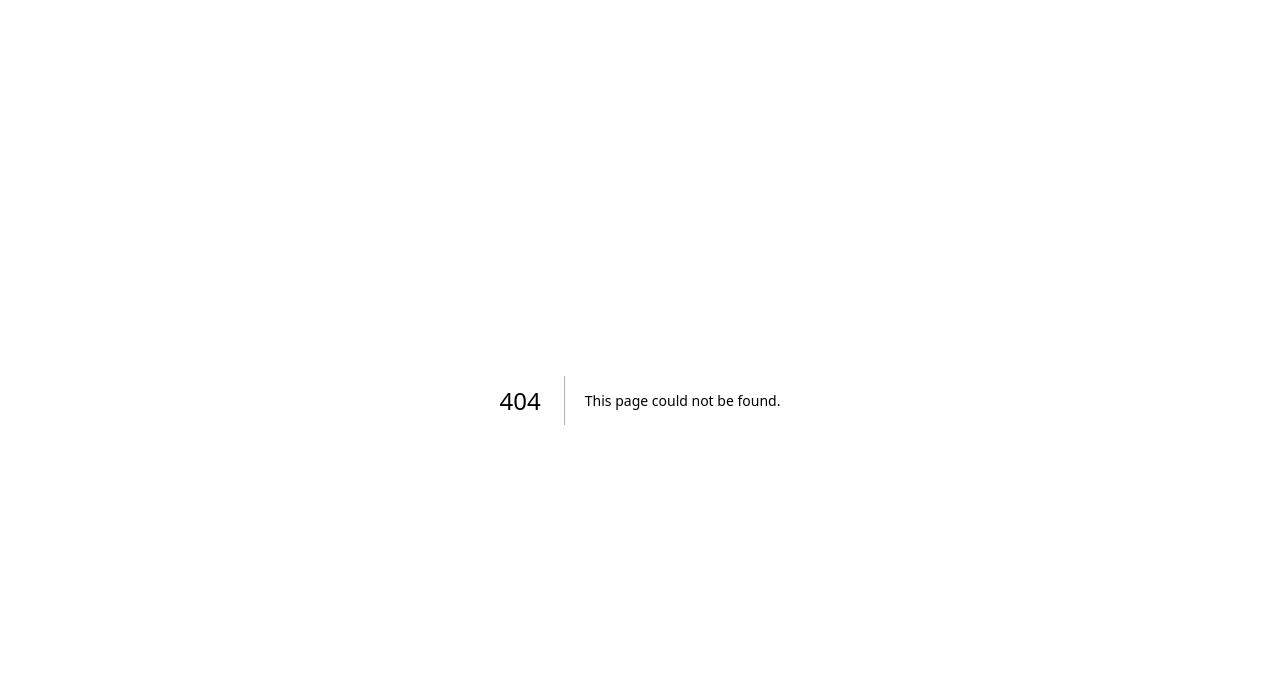
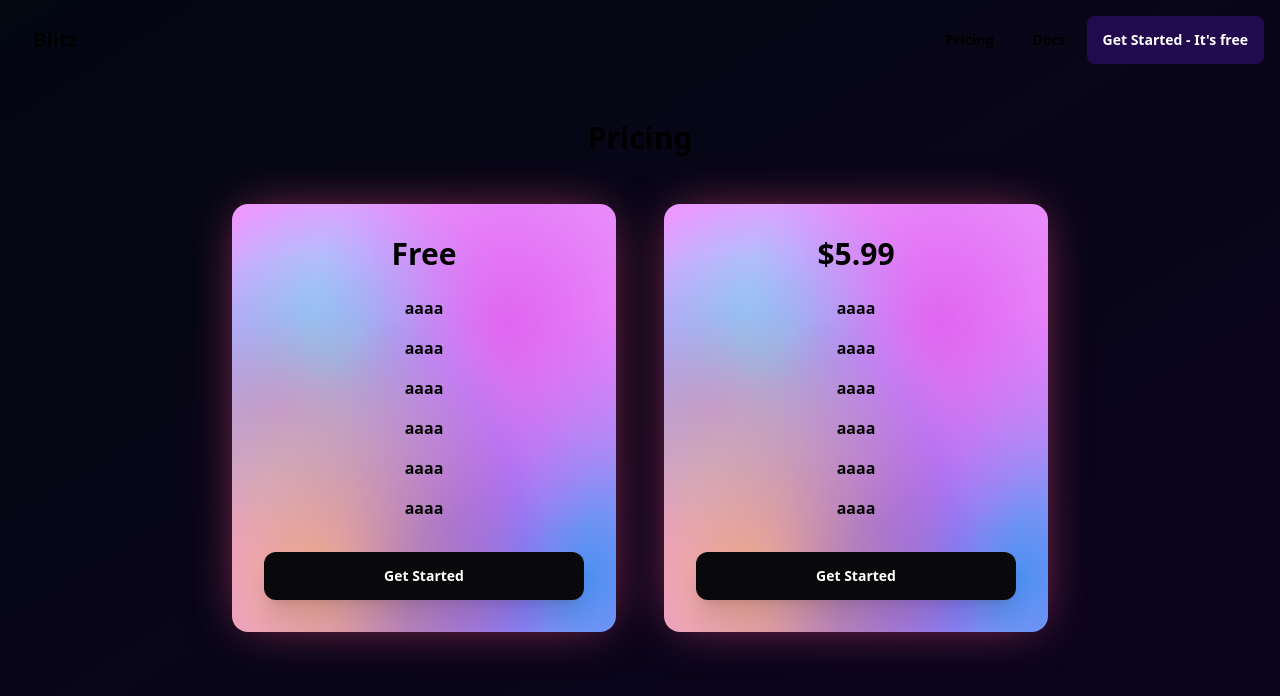
Before and after one commit to ramezj/astralics, a Next.js app in the folder client/: page /pricing in a window 1280 px wide. Before the commit this address had no page. Shown: the top 696 px of the page. Built offline with nearby package versions, Linux system fonts and the light colour scheme; no server answers.

Commit message:
new pricing page, changed ui

```diff
--- a/client/components/app/Card.js
+++ b/client/components/app/Card.js
@@ -1,13 +1,8 @@
 import Link from 'next/link'
-import { motion } from 'framer-motion'
 
 export default function Card(props) {
     return (
-        <motion.div
-        whileHover={{
-          scale:1.05
-        }}
-        >
+        <div className='hover:scale-105 duration-300'>
     <Link className="card w-96 widgetShadow backgroundColor shadow-xl cursor-pointer duration-300 outline-none rounded-xl drop-shadow-2xl" href={props.href}>
   <div className="card-body">
     <h2 className="card-title font-extrabold drop-shadow-lg">{props.title}</h2>
@@ -23,6 +18,6 @@ export default function Card(props) {
     </div>
   </div>
 </Link>
-        </motion.div>
+        </div>
     )
 }
--- a/client/components/navbar/index.js
+++ b/client/components/navbar/index.js
@@ -16,7 +16,7 @@ export default function Navbar(props) {
     <a className="btn btn-ghost normal-case text-xl">Pricing</a>
   </div> */}
   <div className="navbar-end mt-2 mr-2 sm:gap-1">
-    <Link className='btn btn-ghost normal-case' href='/app'>Pricing</Link>
+    <Link className='btn btn-ghost normal-case' href='/pricing'>Pricing</Link>
     <Link className='btn btn-ghost normal-case' href='/app'>Docs</Link>
     {
     session
--- /dev/null
+++ b/client/components/pricing/PricingCard.js
@@ -0,0 +1,19 @@
+export default function PricingCard(props) {
+    return (
+        <>
+        <div className="card w-96 backgroundColor widgetShadow shadow-xl cursor-pointer duration-300 hover:scale-110">
+  <div className="card-body">
+    <h2 className="card-title font-extrabold justify-center text-3xl">{props.title}</h2>
+    <h2 className='float-left flex -mb-2 font-bold justify-center mt-4'>aaaa</h2>
+    <h2 className='float-left flex -mb-2 font-bold justify-center mt-4'>aaaa</h2>
+    <h2 className='float-left flex -mb-2 font-bold justify-center mt-4'>aaaa</h2>
+    <h2 className='float-left flex -mb-2 font-bold justify-center mt-4'>aaaa</h2>
+    <h2 className='float-left flex -mb-2 font-bold justify-center mt-4'>aaaa</h2>
+    <h2 className='float-left flex -mb-2 font-bold justify-center mt-4'>aaaa</h2>
+    <br />
+    <button className='shadow-xl btn w-full text-white normal-case bg-zinc-950 hover:bg-zinc-950 outline-none border-none font-bold rounded-xl'>{props.button}</button>
+  </div>
+</div>
+        </>
+    )
+}
--- /dev/null
+++ b/client/pages/documentation/index.js
@@ -0,0 +1,11 @@
+import Layout from "@/components/layout"
+
+export default function documentation() {
+    return (
+        <>
+        <Layout>
+
+        </Layout>
+        </>
+    )
+}
--- /dev/null
+++ b/client/pages/pricing/index.js
@@ -0,0 +1,22 @@
+import React, { useState, useEffect } from 'react';
+import { signIn, signOut } from 'next-auth/react';
+import Layout from '@/components/layout';
+import PricingCard from '@/components/pricing/PricingCard';
+
+export default function Pricing(props) {
+    return (
+        <>
+        <Layout >
+            <br /><br />
+            <center>
+                <h1 className='text-3xl font-bold'>Pricing</h1>
+            </center>
+            <br /><br />
+            <div className='flex flex-wrap gap-12 justify-center w-full'>
+                <PricingCard title='Free' button='Get Started'/>
+                <PricingCard title='$5.99' button='Get Started'/>
+            </div>
+        </Layout>
+        </>
+    )
+}
```
